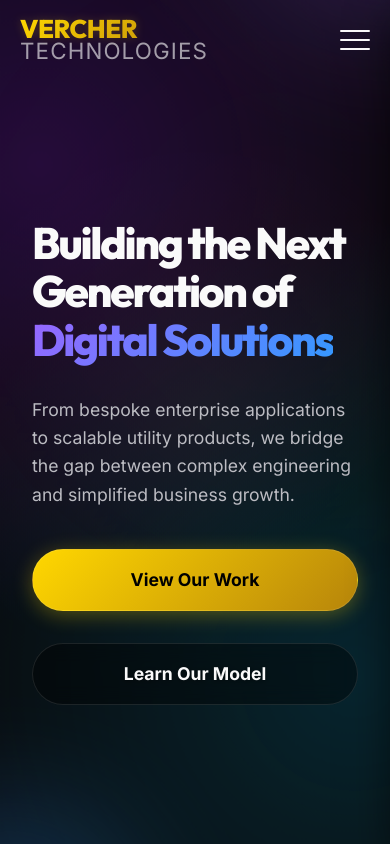
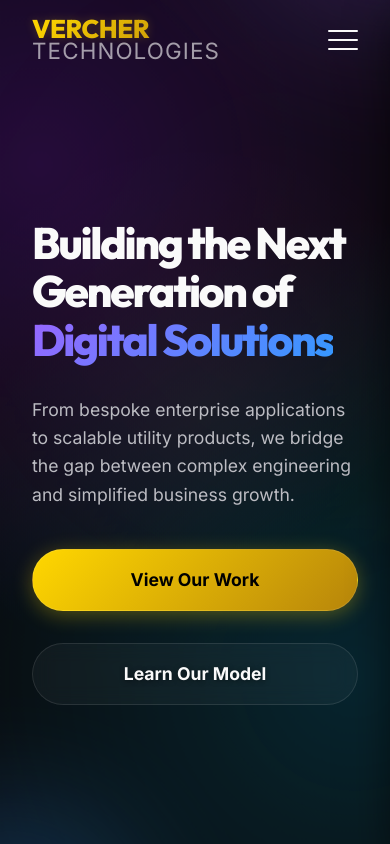
Before and after one commit to jvercher71/website, a React (Vite) app: page / in a window 390 px wide. Shown: the top 844 px of the page. Built offline with nearby package versions, Linux system fonts and the light colour scheme.

Commit message:
Revert "fix: final mobile UI polish and contrast adjustments"
This reverts commit 4e705111e9c17f65f01c00d2585d7ff37bd68781.

```diff
--- a/src/components/Hero.css
+++ b/src/components/Hero.css
@@ -137,14 +137,6 @@
 }
 
 @media (max-width: 768px) {
-  .header-container {
-    padding: 0 1.25rem; /* Ensure logo isn't too close to edge */
-  }
-
-  .desktop-nav {
-    font-size: 2.75rem;
-    line-height: 1.1;
-  }
   .hero-title {
     font-size: 2.75rem;
     line-height: 1.1;
@@ -181,6 +173,5 @@
 
   .btn-secondary {
     text-shadow: 0 1px 5px rgba(0,0,0,0.5); /* Better readability for white text on glass */
-    background: rgba(0, 0, 0, 0.4); /* Darker backdrop for better contrast on mobile blobs */
   }
 }
```
